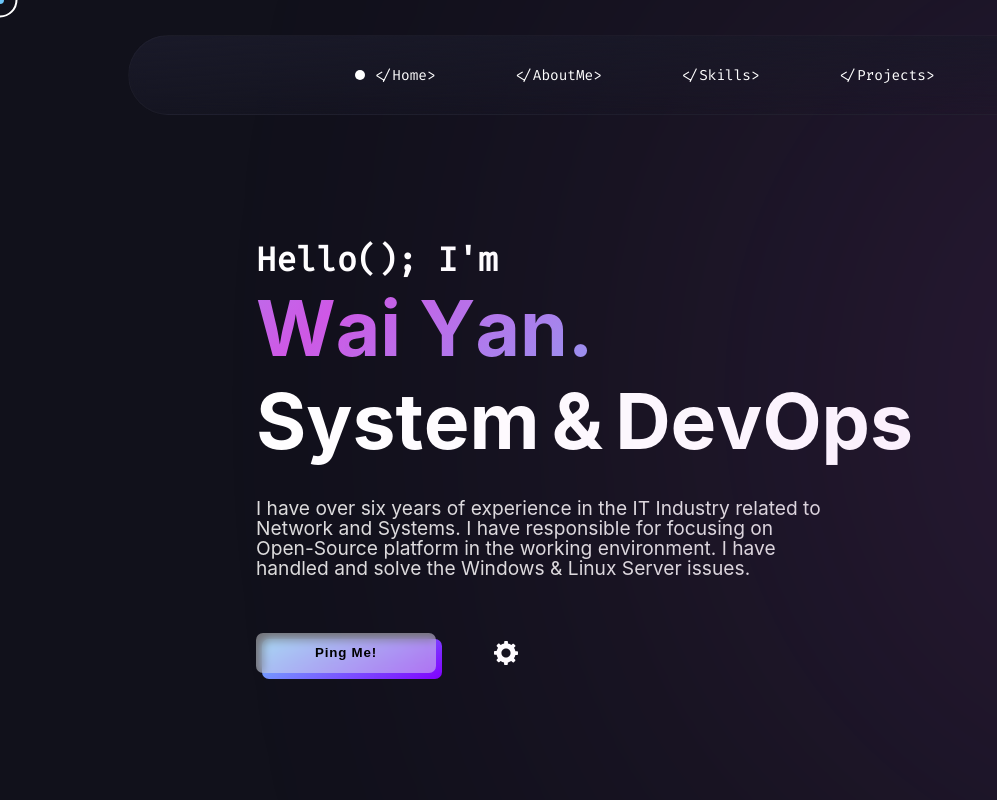
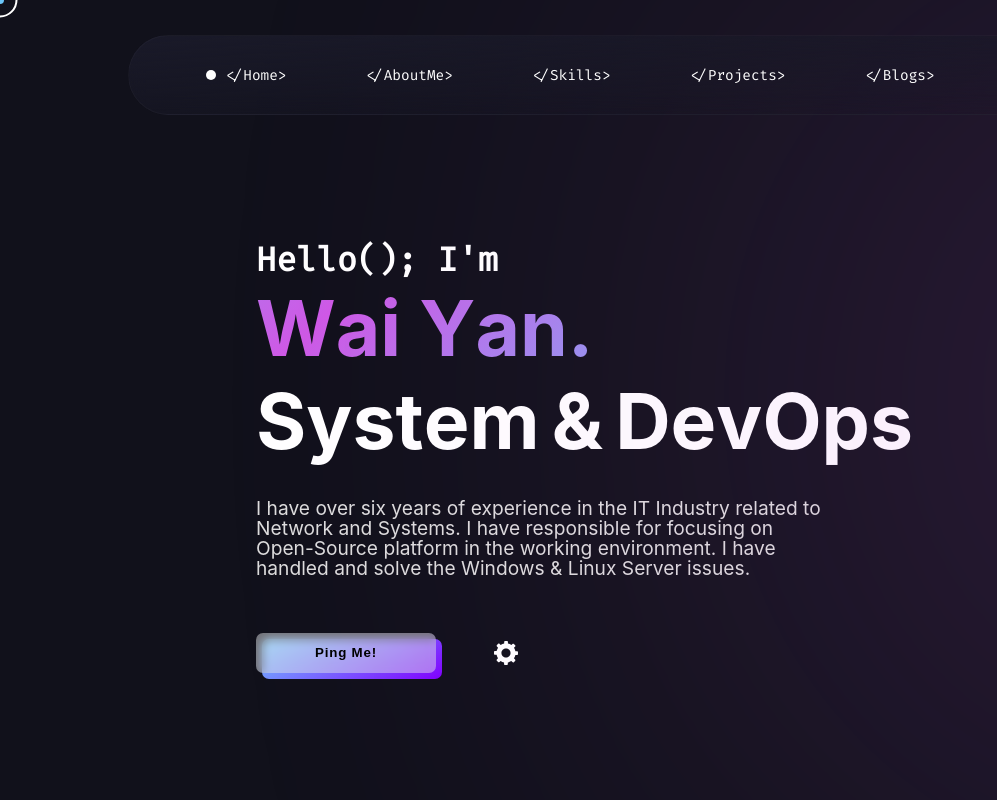
Before and after one commit to sc3p73r-it/my-portofolio-2025, a plain HTML site: page index.html in a window 1280 px wide. Shown: the top 800 px of the page, without its empty margins (0-997 px from the left). Drawn offline with nearby package versions, Linux system fonts and the light colour scheme; a web font is replaced by a local one.

Commit message:
blog nav add

```diff
--- a/index.html
+++ b/index.html
@@ -99,6 +99,15 @@
               &#60;/Projects&#62;
             </a>
           </li>
+
+           <li class="blogs" class="navbar-tabs-li" data-aos="fade-down" data-aos-delay="900">
+            <a href="https://blogs.vitaltechmyanmar.com" target="_blank" aria-label="blogs menu button">
+              &#60;/Blogs&#62;
+            </a>
+          </li>
+
+        </ul>
+      </div>
         </ul>
       </div>
       <!-- navbar tabs ends -->
@@ -141,6 +150,7 @@
             &#60;/Projects&#62;
           </a>
         </li>
+
       </ul>
     </div>
     <!-- mobile toggle menu ends -->
```
